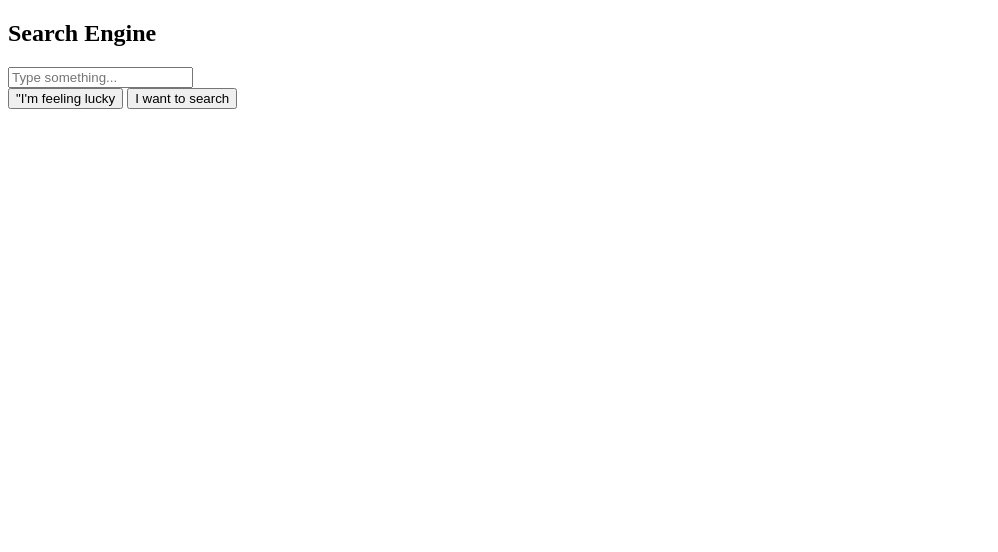
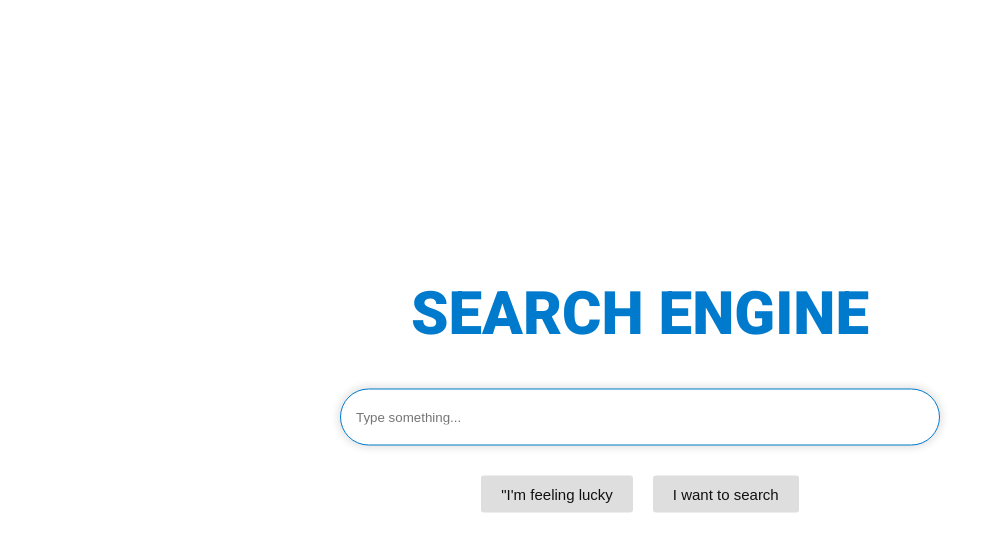
Before and after one commit to paulocezargit/search_engine, a PHP site: page / in a window 1280 px wide. Shown: the top 552 px of the page, without its empty margins (0-998 px from the left). Run offline with PHP 8.4, Linux system fonts and the light colour scheme.

Commit message:
Creating a search page and new structures
This time, we started defining the CSS stylesheet for the desktop version of our search page. We also began creating methods for handling the search records in our project.

```diff
--- a/assets/css/desktop.css
+++ b/assets/css/desktop.css
@@ -1,14 +1,14 @@
 @media (min-width: 768px) {
 
-    body{  }
-    section{  }
+    body{ font-size: 16px; }
+    section{ padding:0px; margin:0px; }
 
-    .s-search{  }
+    .s-search{ width: 600px;  position: absolute; transform:translate(-50%, -50%); left:50%; top:50%; }
     .s-search-box{  }
-    .s-search-title{  }
-    .s-search-input{  }
-    .s-search-groupbutton{  }
-    .s-search-button{  }
-    .s-search-button{  }
+    .s-search-title{ color: #007acc; font-size: 60px; text-align:center; padding:0px; margin:0px; margin-bottom:40px; text-transform: uppercase; font-weight: 800; }
+    .s-search-input{ width:100%; box-sizing:border-box; padding: 20px 15px; outline:none; box-shadow: rgba(0, 0, 0, 0.1) 0px 0px 7px 3px; border:1px solid #007acc; border-radius: 30px; }
+    .s-search-groupbutton{ display: flex; justify-content:center; margin-top:20px; }
+    .s-search-button{ padding: 10px 20px; margin:10px; font-size: 15px; background-color: #dedede; color: #111; border:none; cursor:pointer; border-radius:3px; }
+    .s-search-button:hover{ background-color: #444; color: #fff; }
 
 }
--- a/assets/css/style.css
+++ b/assets/css/style.css
@@ -1,2 +1,6 @@
+@import url('https://fonts.googleapis.com/css2?family=Roboto:ital,wght@0,100;0,300;0,400;0,500;0,700;0,900;1,100;1,300;1,400;1,500;1,700;1,900&display=swap');
+
 @import url('mobile.css');
 @import url('desktop.css');
+
+body{ font-family: "Roboto", serif; }
--- /dev/null
+++ b/manager.php
@@ -0,0 +1,5 @@
+<?php include("header.php"); ?>
+
+
+
+<?php include("footer.php"); ?>
```
Also changed, not shown: assets/php/class/register.php (+15 -0 lines).
